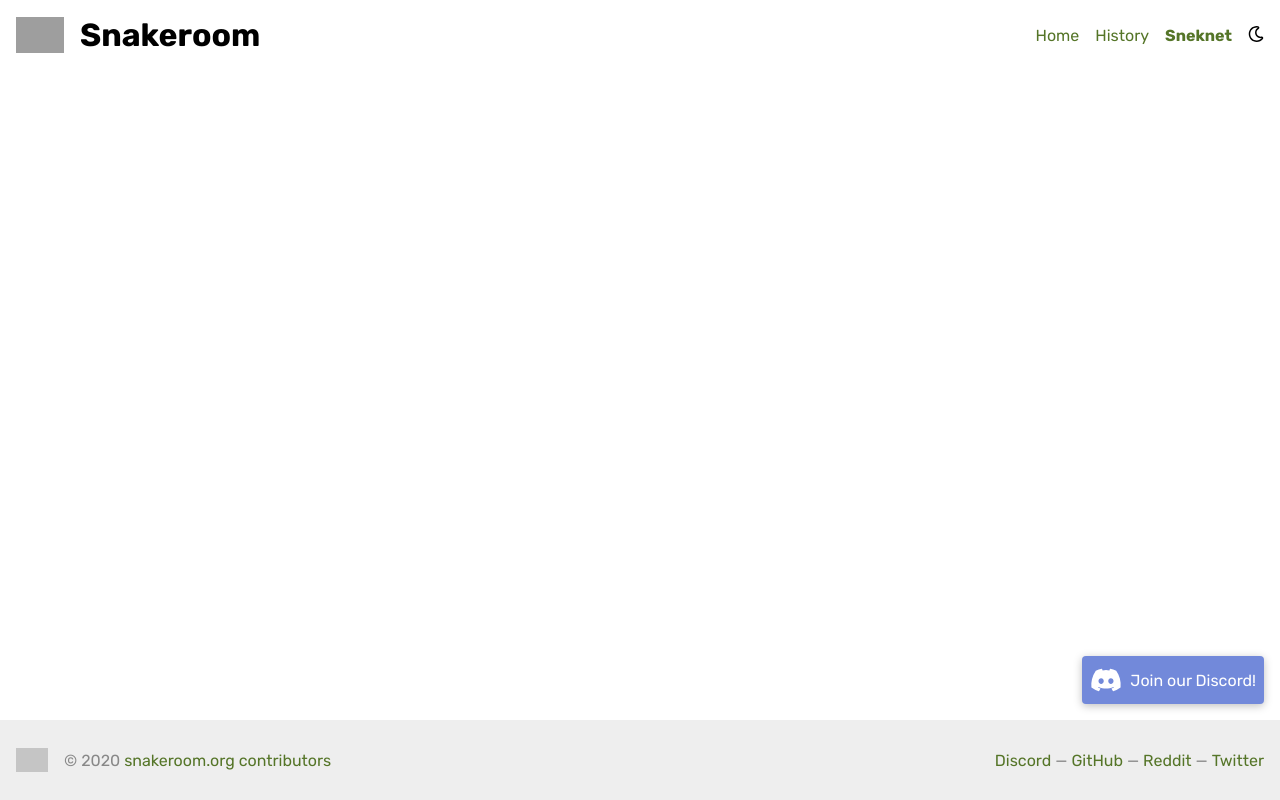
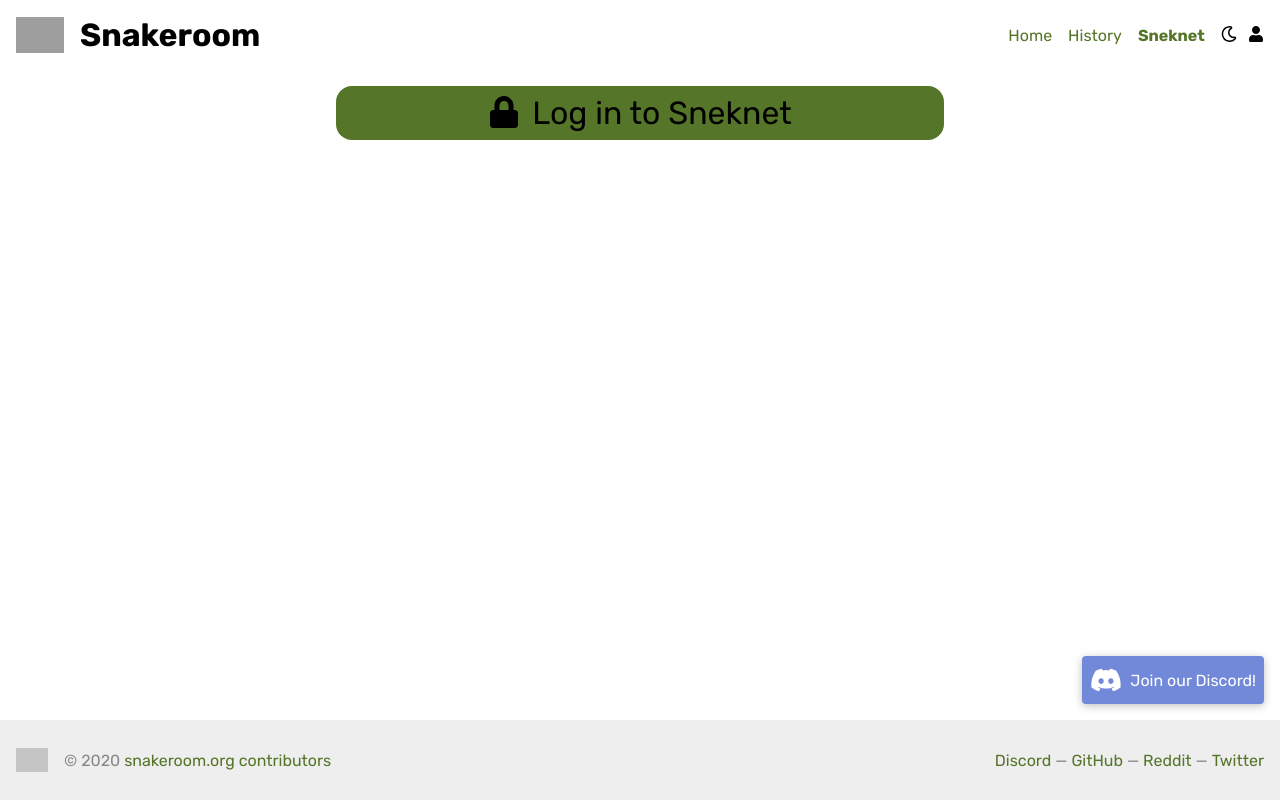
Before and after one commit to Snakeroom/Website, a Next.js app: page /sneknet in a window 1280 px wide. Built offline with nearby package versions, Linux system fonts and the light colour scheme; grey boxes are pictures that could not be loaded.

Commit message:
Link to Sneknet login page

```diff
--- /dev/null
+++ b/components/account-dropdown.js
@@ -0,0 +1,15 @@
+import { FontAwesomeIcon } from "@fortawesome/react-fontawesome";
+import { faUser } from "@fortawesome/free-solid-svg-icons";
+import HeaderButton from "./header-button";
+
+const AccountDropdown = () => {
+	return (
+		<HeaderButton>
+			<a href="https://api.snakeroom.org/identity/reddit/login?return_to=https%3A%2F%2Fsnakeroom.org%2Fsneknet">
+				<FontAwesomeIcon icon={faUser} />
+			</a>
+		</HeaderButton>
+	);
+};
+
+export default AccountDropdown;
--- /dev/null
+++ b/components/header-button.js
@@ -0,0 +1,19 @@
+import styled from "styled-components";
+
+const HeaderButton = styled.button`
+	background: none;
+	border: 0;
+	cursor: pointer;
+	outline: 0;
+
+	.svg-inline--fa {
+		height: 1rem;
+		width: 1rem;
+
+		path {
+			fill: ${(props) => props.theme.colors.primary};
+		}
+	}
+`;
+
+export default HeaderButton;
--- a/components/layout.js
+++ b/components/layout.js
@@ -1,9 +1,10 @@
 import { useRouter } from "next/router";
 import styled from "styled-components";
-import Logo from "../components/logo";
+import Logo from "./logo";
 import Link from "./link";
 import DiscordNag from "./discord-nag";
 import ThemeSwitcher from "./theme-switcher";
+import AccountDropdown from "./account-dropdown";
 
 const HeaderContainer = styled.header`
 	align-items: center;
@@ -46,6 +47,10 @@ const HeaderNav = styled.nav`
 		margin-left: 1rem;
 	}
 
+	li:last-child > *:not(:last-child) {
+		margin-right: 0.7rem;
+	}
+
 	@media (max-width: 600px) {
 		flex-direction: column;
 		margin-left: 0;
@@ -81,6 +86,7 @@ const Header = () => (
 				</li>
 				<li>
 					<ThemeSwitcher />
+					<AccountDropdown />
 				</li>
 			</ul>
 		</HeaderNav>
--- a/components/theme-switcher.js
+++ b/components/theme-switcher.js
@@ -2,24 +2,8 @@ import { FontAwesomeIcon } from "@fortawesome/react-fontawesome";
 import { faMoon as faMoonRegular } from "@fortawesome/free-regular-svg-icons";
 import { faMoon as faMoonSolid } from "@fortawesome/free-solid-svg-icons";
 import { useContext } from "react";
-import styled from "styled-components";
 import { ThemeContext } from "../lib/theme";
-
-const StyledButton = styled.button`
-	background: none;
-	border: 0;
-	cursor: pointer;
-	outline: 0;
-
-	.svg-inline--fa {
-		height: 1rem;
-		width: 1rem;
-
-		path {
-			fill: ${(props) => props.theme.colors.primary};
-		}
-	}
-`;
+import HeaderButton from "./header-button";
 
 const ThemeSwitcher = () => {
 	const [theme, setTheme] = useContext(ThemeContext);
@@ -29,11 +13,11 @@ const ThemeSwitcher = () => {
 	};
 
 	return (
-		<StyledButton onClick={toggleTheme} aria-label="Toggle dark mode">
+		<HeaderButton onClick={toggleTheme} aria-label="Toggle dark mode">
 			<FontAwesomeIcon
 				icon={theme.name === "light" ? faMoonRegular : faMoonSolid}
 			/>
-		</StyledButton>
+		</HeaderButton>
 	);
 };
 
--- a/pages/sneknet.js
+++ b/pages/sneknet.js
@@ -1,10 +1,42 @@
 import Head from "next/head";
 import styled from "styled-components";
+import { FontAwesomeIcon } from "@fortawesome/react-fontawesome";
+import { faLock } from "@fortawesome/free-solid-svg-icons";
+
+const BoldButton = styled.a`
+	background: none;
+	border: 0;
+	cursor: pointer;
+	outline: 0;
+	display: block;
+
+	text-decoration: unset;
+	font-size: 2rem;
+	text-align: center;
+
+	color: ${(props) => props.theme.colors.primary};
+	background-color: ${(props) => props.theme.colors.accent};
+
+	padding: 8px;
+	border-radius: 16px;
+	max-width: 50%;
+	margin-left: 25%;
+
+	.svg-inline--fa {
+		margin-right: 0.75rem;
+		height: 2rem;
+		width: 2rem;
+	}
+`;
 
 export default () => (
 	<>
 		<Head>
 			<title>Sneknet - The Snakeroom</title>
 		</Head>
+		<BoldButton href="https://api.snakeroom.org/identity/reddit/login?return_to=https%3A%2F%2Fsnakeroom.org%2F%2Fsneknet">
+			<FontAwesomeIcon icon={faLock} />
+			Log in to Sneknet
+		</BoldButton>
 	</>
 );
```
